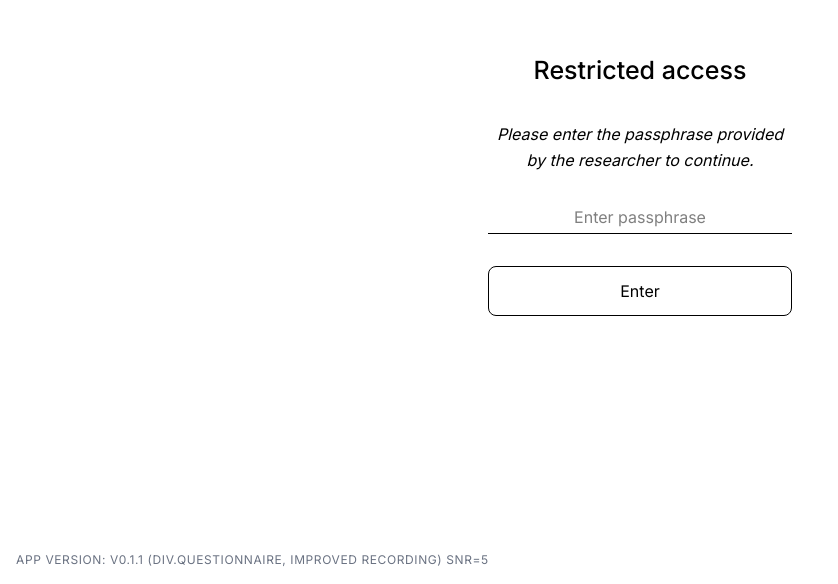
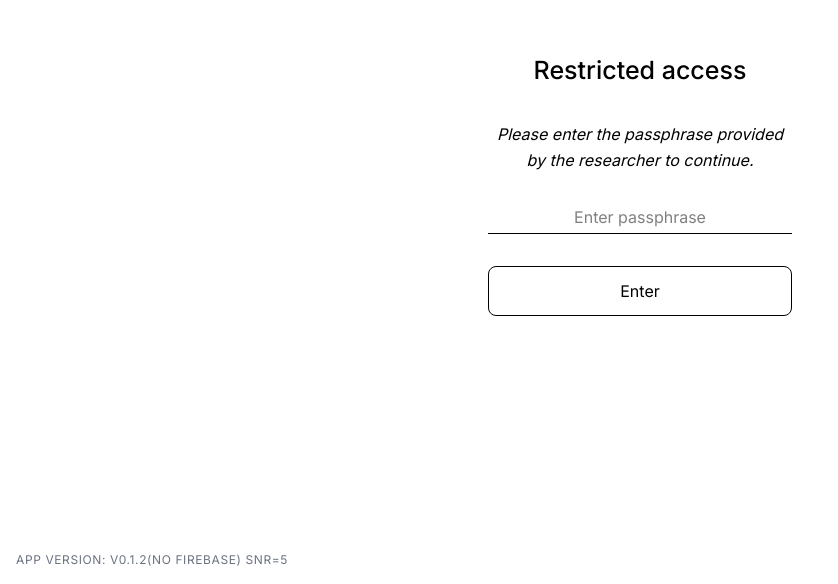
Before and after one commit to joaluba/chataid-web-test, a React (Vite) app: page / in a window 1280 px wide. Shown: the part 216-800 px from the top of the page, without its empty margins (0-838 px from the left). Built offline with nearby package versions, Linux system fonts and the light colour scheme.

Commit message:
NO FIREBASE  NEW API SET

```diff
--- a/src/components/VoiceAgent.tsx
+++ b/src/components/VoiceAgent.tsx
@@ -4,7 +4,7 @@ import { motion, AnimatePresence } from "motion/react";
 import { LiveAudioSession, INSTRUCTION_PROMPT, EXPERIMENT_PROMPT } from "../lib/gemini";
 import JSZip from "jszip";
 
-const APP_VER_INFO = `App version: V0.1.1 (div.questionnaire, improved recording) SNR=${LiveAudioSession.SNR_DB}`;
+const APP_VER_INFO = `App version: V0.1.2(NO FIREBASE) SNR=${LiveAudioSession.SNR_DB}`;
 
 enum ExperimentStep {
   AUTH = 0,
```
